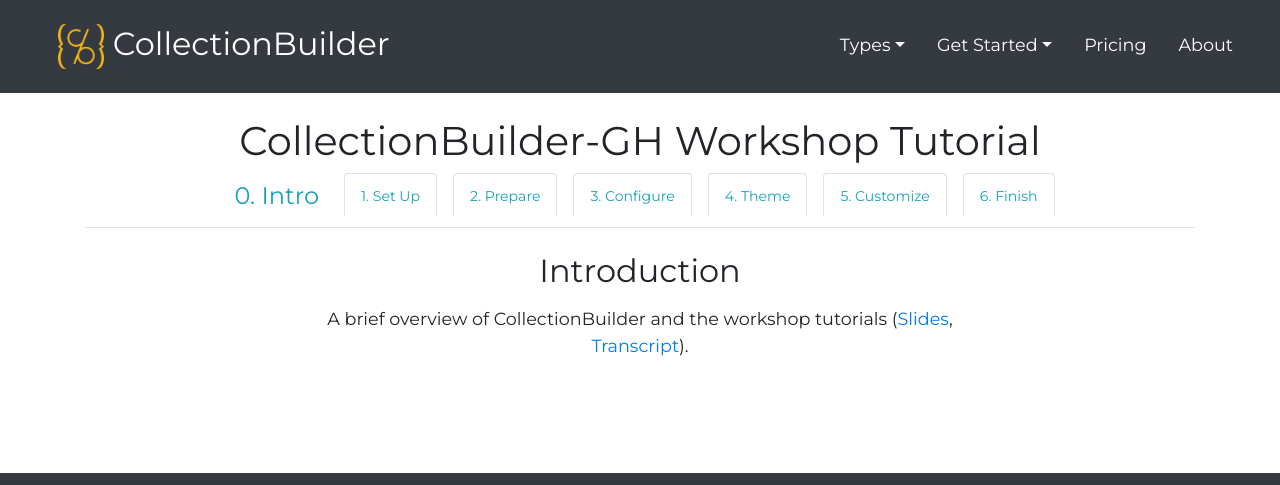
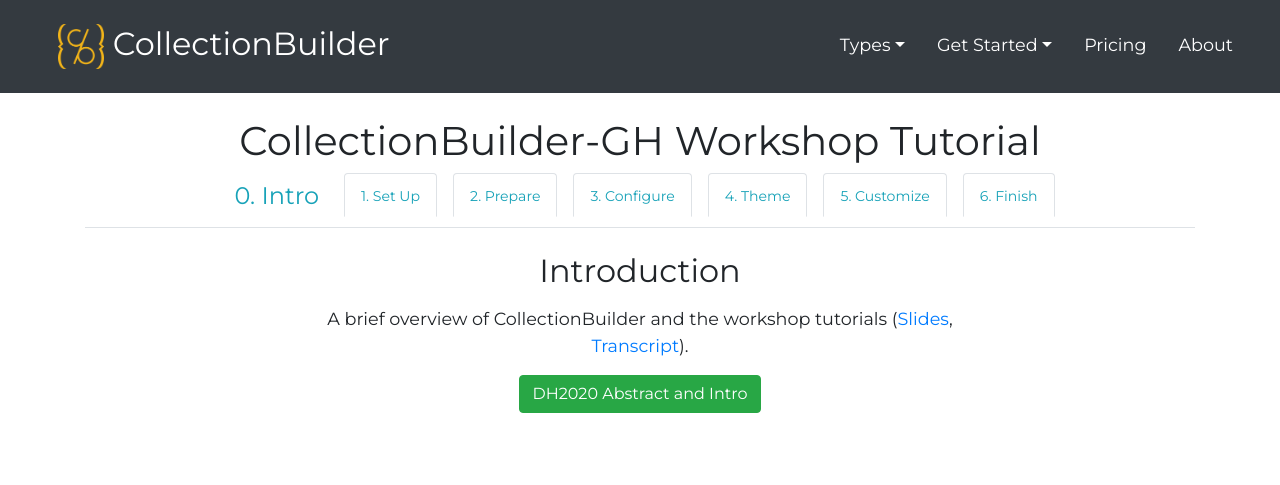
Before and after one commit to CollectionBuilder/collectionbuilder.github.io, a Jekyll site: the page built from _workshop-gh/introduction.md, in a window 1280 px wide, cut to the strip 0-485 px from the top of the page. Built offline with Jekyll 4.4.1, drawn with Linux system fonts in a browser that asks for light colours; comment, search, counter and statistics services are not loaded.

Commit message:
link back to dh2020

```diff
--- a/_layouts/workshop.html
+++ b/_layouts/workshop.html
@@ -15,6 +15,7 @@
 
     <h2 class="text-center">{{page.title}}</h2>
     <p class="text-center">{{page.overview}}</p>
+    {{ content }}
 
     <div class="py-4 about-narrowed-content">
       <div id="player" class="iframe-wrapper"></div>
@@ -30,10 +31,10 @@
         {%endif%}</div>
       </div></div>{% endfor %}
     </div>
-{% if page.content.size > 10 %}
+{% if page.content.size > 10 %}{% unless page.url contains 'intro' %}
     <h3>Notes</h3>
     <p>{{content}}</p>
-    {% endif %}
+    {% endunless %}{% endif %}
   </div>
 </div>
 
--- a/_workshop-gh/introduction.md
+++ b/_workshop-gh/introduction.md
@@ -6,3 +6,7 @@
 shorttitle: Intro
 overview: "A brief overview of CollectionBuilder and the workshop tutorials (<a href='https://osf.io/qwru7/' target='_blank' rel='noopener'>Slides</a>, <a href='https://osf.io/f6bx3/'  target='_blank' rel='noopener'>Transcript</a>)."
 ---
+
+<div class="text-center pb-4">
+<a class="btn btn-success" href="{{ '/dh2020' | relative_url }}" role="button">DH2020 Abstract and Intro</a>
+</div>
```
